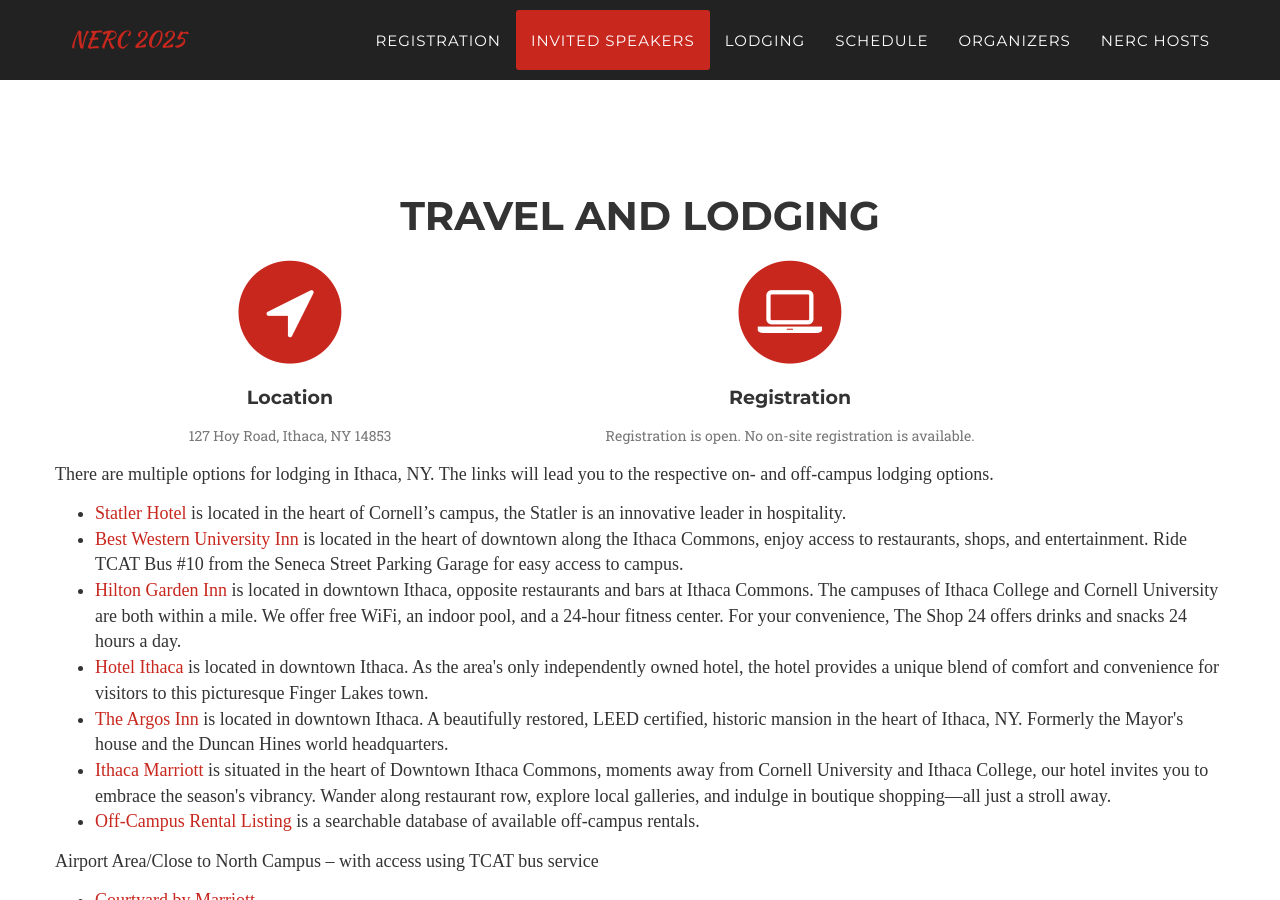
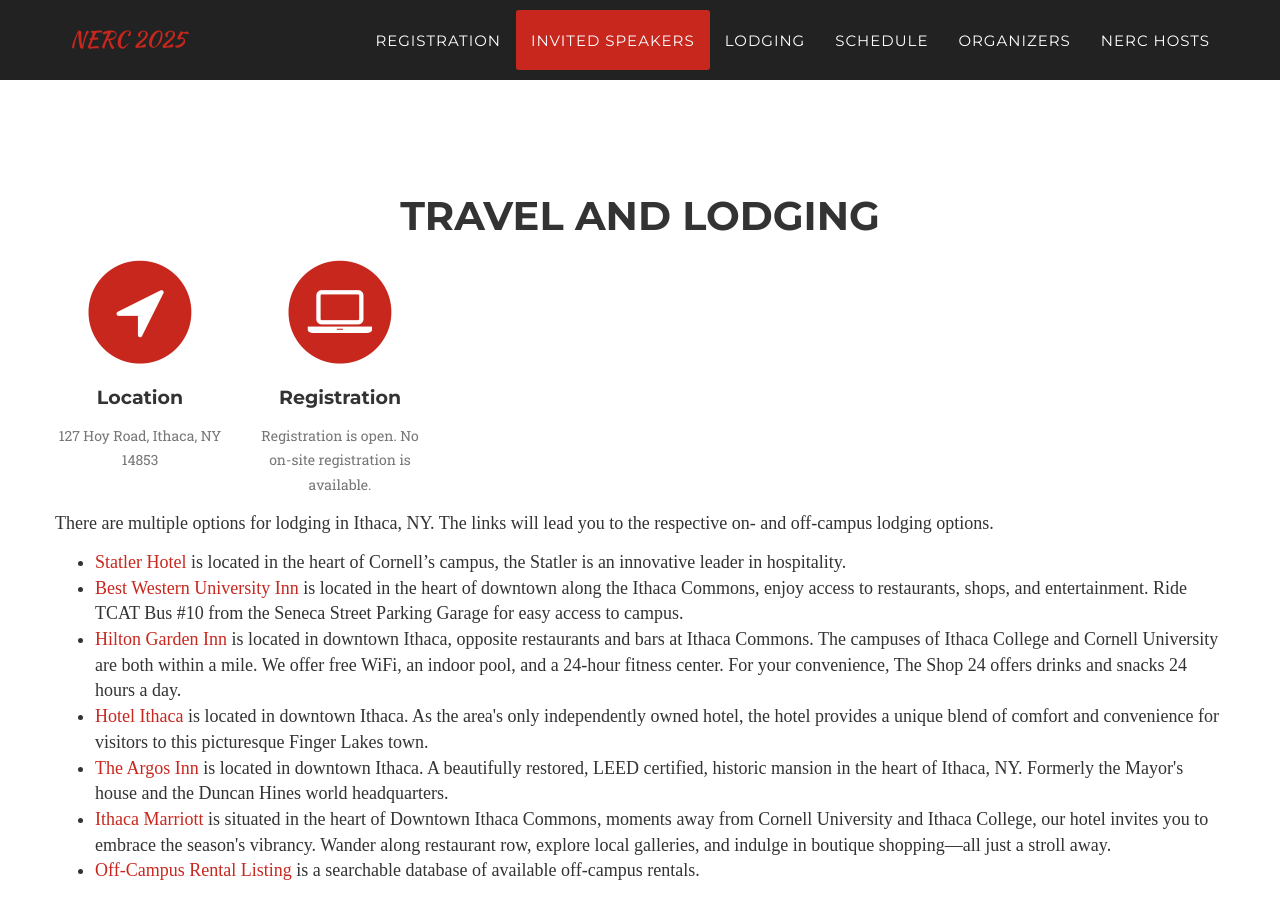
Before and after one commit to Cornell-Tech-AIRLab/cornell2025.nerc.io, a Jekyll site: the page built from index.html, in a window 1280 px wide and 900 px high, scrolled down 2609 px. Built offline with Jekyll 4.4.1, drawn with Linux system fonts in a browser that asks for light colours; some web fonts are replaced.

Commit message:
testing col width travel

```diff
--- a/_includes/lodging.html
+++ b/_includes/lodging.html
@@ -7,7 +7,7 @@
                 </div>
 
                 <div class="row text-center">
-                    <div class="col-md-5">
+                    <div class="col-lg-2">
                         <span class="fa-stack fa-4x">
                             <i class="fa fa-circle fa-stack-2x text-primary"></i>
                             <i class="fa fa-location-arrow fa-stack-1x fa-inverse"></i>
@@ -15,7 +15,7 @@
                         <h4 class="registration-heading">Location</h4>
                         <p class="text-muted">127 Hoy Road, Ithaca, NY 14853</p>
                     </div>
-                    <div class="col-md-5">
+                    <div class="col-lg-2">
                         <span class="fa-stack fa-4x">
                             <i class="fa fa-circle fa-stack-2x text-primary"></i>
                             <i class="fa fa-laptop fa-stack-1x fa-inverse"></i>
```
